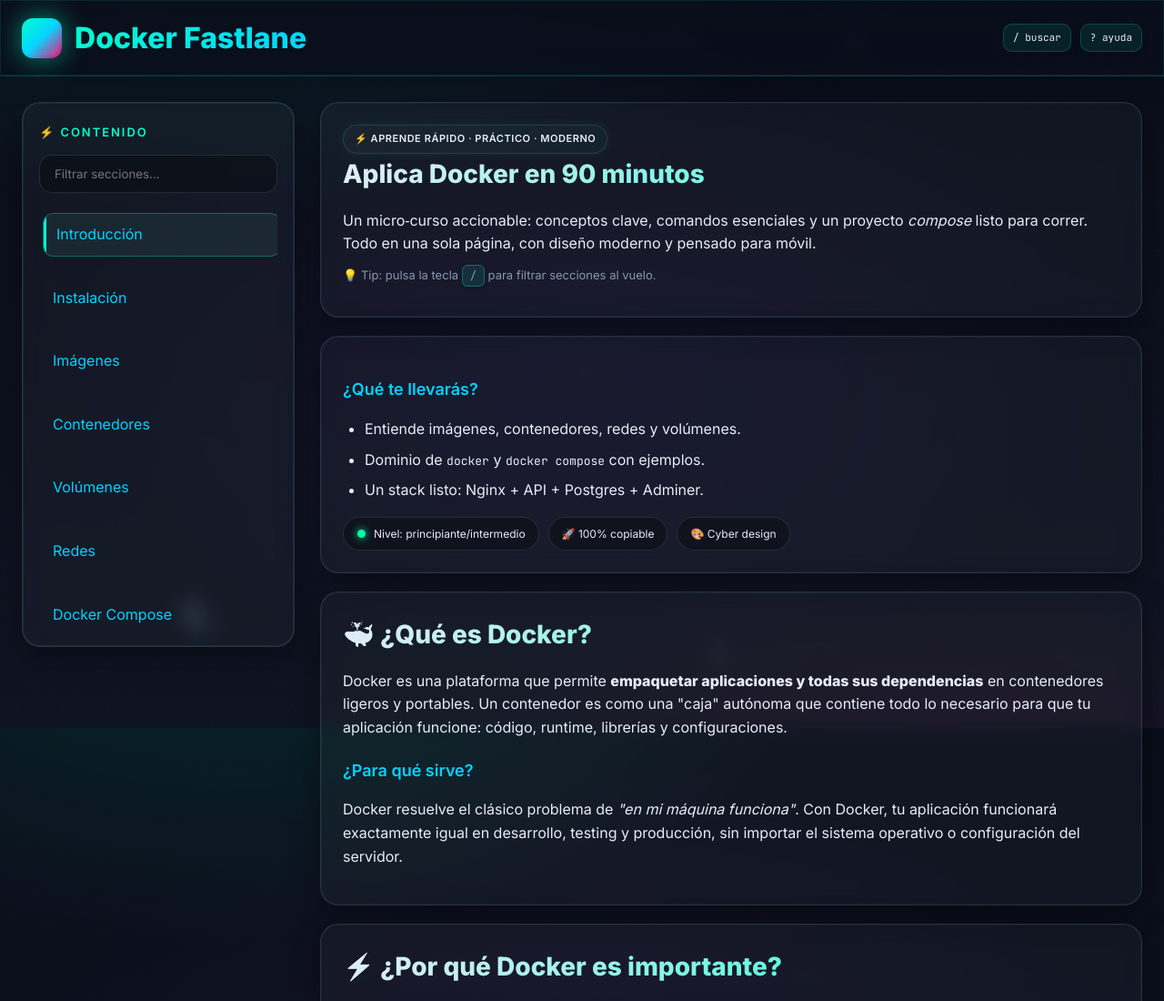
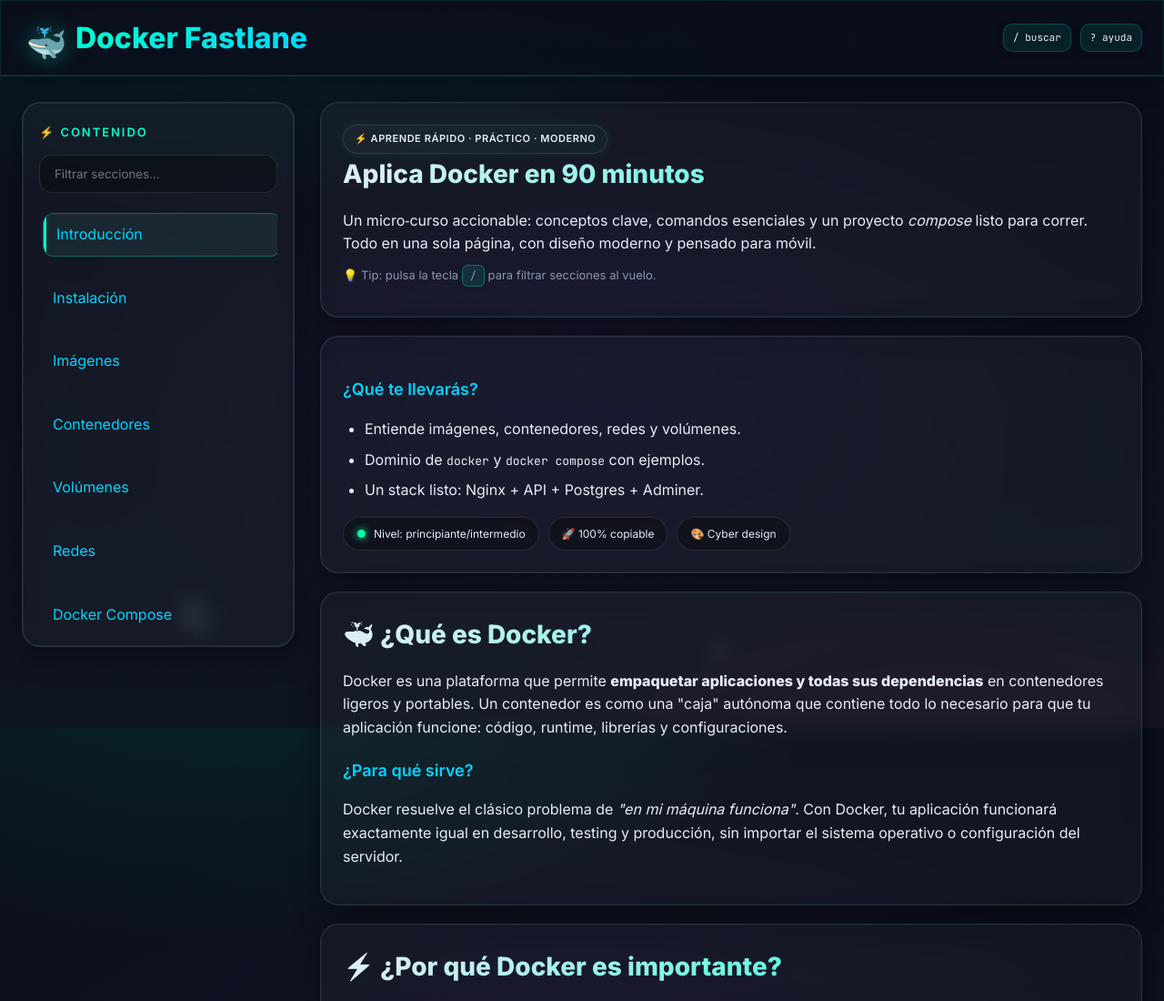
Before and after one commit to bcarrizo7/Docker, a plain HTML site: page index.html in a window 1280 px wide. Shown: the top 1100 px of the page at 91% size. Drawn offline with Linux system fonts and the light colour scheme.

Commit message:
Replace header logo cube with whale emoji

```diff
--- a/index.html
+++ b/index.html
@@ -151,35 +151,13 @@
     }
 
     .logo{
-      width:44px;
-      height:44px;
-      border-radius:12px;
-      background:
-        linear-gradient(135deg, var(--brand), var(--brand-2), var(--accent));
-      box-shadow:
-        0 0 20px rgba(0,255,204,.4),
-        0 4px 12px rgba(0,0,0,.3),
-        inset 0 1px 0 rgba(255,255,255,.2);
-      position: relative;
-      animation: pulse 3s ease-in-out infinite;
+      font-size: 36px;
+      line-height: 1;
       display: flex;
       align-items: center;
       justify-content: center;
-      font-size: 28px;
-    }
-
-    .logo::after {
-      content: '';
-      position: absolute;
-      inset: 3px;
-      border-radius: 9px;
-      background: linear-gradient(135deg, transparent, rgba(255,255,255,.1));
-      opacity: .5;
-    }
-
-    @keyframes pulse {
-      0%, 100% { box-shadow: 0 0 20px rgba(0,255,204,.4), 0 4px 12px rgba(0,0,0,.3); }
-      50% { box-shadow: 0 0 30px rgba(0,255,204,.6), 0 4px 12px rgba(0,0,0,.3); }
+      filter: drop-shadow(0 0 12px rgba(0,255,204,.4));
+      animation: float 6s ease-in-out infinite;
     }
 
     h1{
@@ -570,7 +548,7 @@
   <header>
     <div class="wrap" style="display:flex; justify-content: space-between; align-items:center; gap:16px">
       <div class="brand">
-        <div class="logo" aria-hidden="true"></div>
+        <div class="logo" aria-hidden="true">🐳</div>
         <h1>Docker Fastlane</h1>
       </div>
       <div class="kbar" aria-label="atajos">
```
